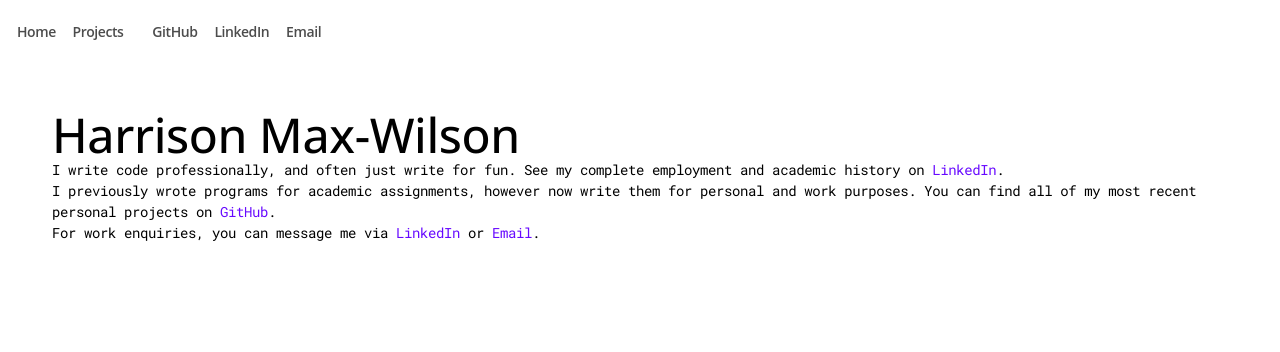
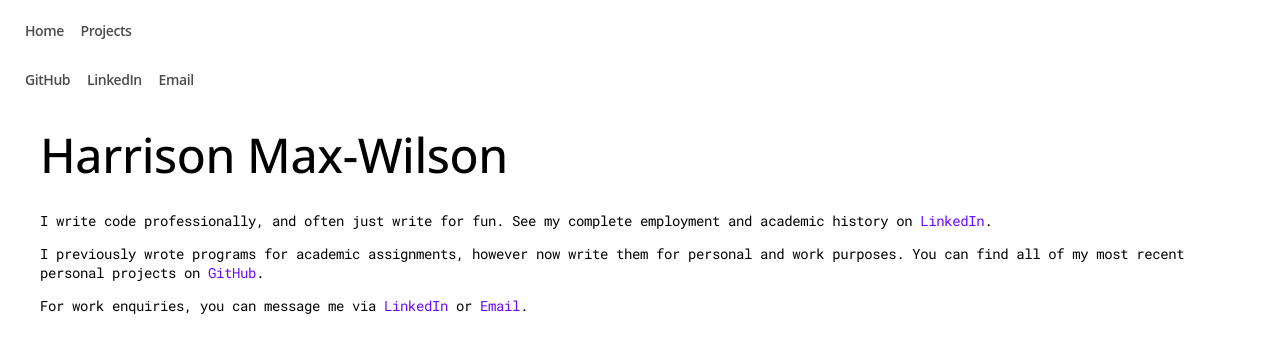
Before and after one commit to HMaxWilson/Portfolio, a Vue app: page / in a window 1280 px wide. Shown: the top 352 px of the page. Built offline with nearby package versions, Linux system fonts and the light colour scheme.

Commit message:
top nav changes and added base.css required code

```diff
--- a/src/App.vue
+++ b/src/App.vue
@@ -4,11 +4,7 @@ import TheTopNav from "./components/layouts/TheTopNav.vue";
 </script>
 
 <template>
-  <header>
-    <div class="wrapper">
-      <TheTopNav />
-    </div>
-  </header>
+  <TheTopNav />
 
   <RouterView />
 </template>
--- a/src/assets/base.css
+++ b/src/assets/base.css
@@ -1,7 +1,3 @@
-@tailwind base;
-@tailwind components;
-@tailwind utilities;
-
 :root {
   --font-default: 'Courier';
   --font-nav: 'Open Sans SemiBold', sans-serif;
--- a/src/components/layouts/TheTopNav.vue
+++ b/src/components/layouts/TheTopNav.vue
@@ -3,16 +3,14 @@ import { RouterLink } from "vue-router";
 </script>
 
 <template>
-  <nav class="nav">
+  <nav class="nav flex bg-white overflow-x-auto">
     <div class="nav__list">
       <RouterLink to="/" class="nav__item">Home</RouterLink>
       <RouterLink to="/projects" class="nav__item">Projects</RouterLink>
     </div>
     <div class="nav__list">
       <a href="https://github.com/HMaxWilson" class="nav__item">GitHub</a>
-      <a href="https://www.linkedin.com/in/HMaxWilson" class="nav__item"
-        >LinkedIn</a
-      >
+      <a href="https://www.linkedin.com/in/HMaxWilson" class="nav__item">LinkedIn</a>
       <a href="mailto:Web.HMW@hotmail.com" class="nav__item">Email</a>
     </div>
   </nav>
@@ -20,10 +18,7 @@ import { RouterLink } from "vue-router";
 
 <style scoped>
 .nav {
-  background-color: white;
-  display: flex;
-  overflow-x: auto;
-  margin: var(--gutter) 0 calc(var(--gutter) * 4) 0;
+  margin: var(--gutter) 0 0 0;
   padding: 0 var(--gutter);
   transition: opacity 0.2s, transform 0.2s;
 }
```
